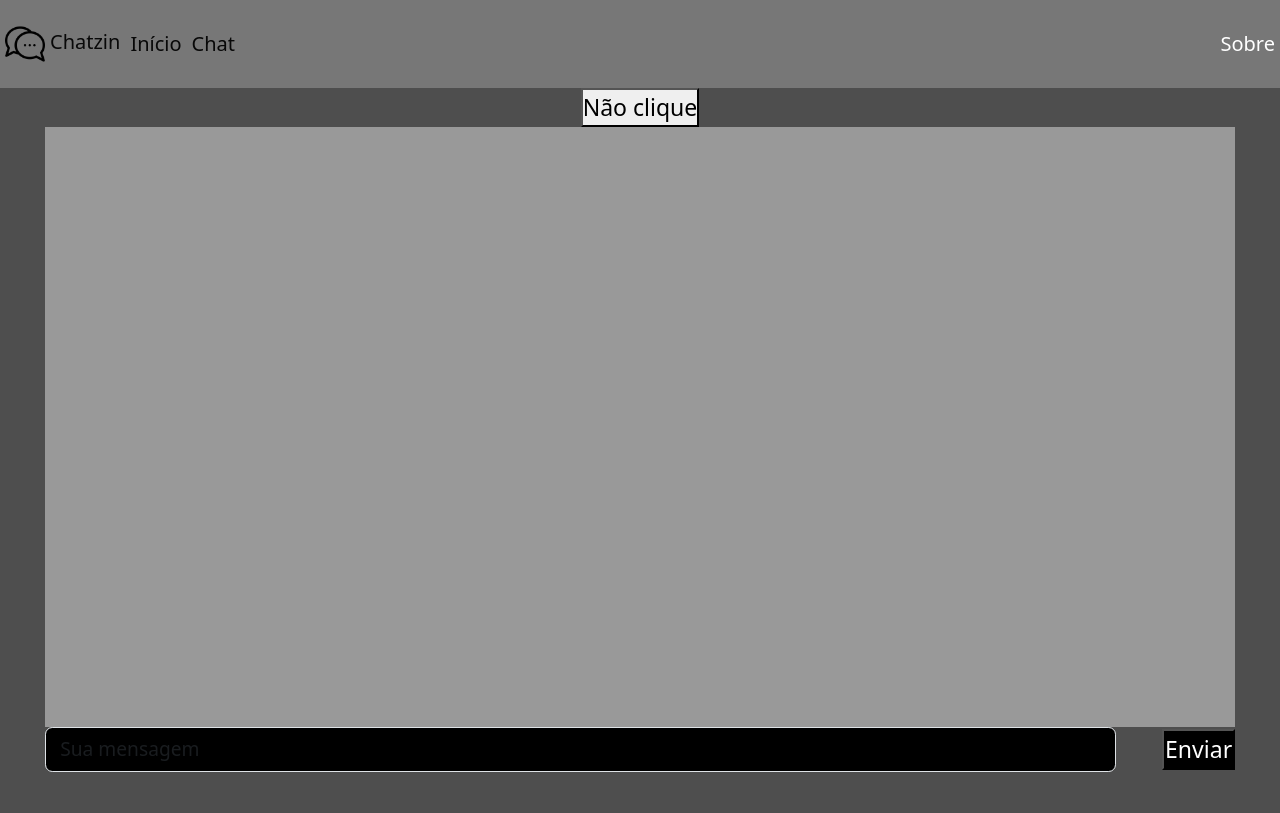
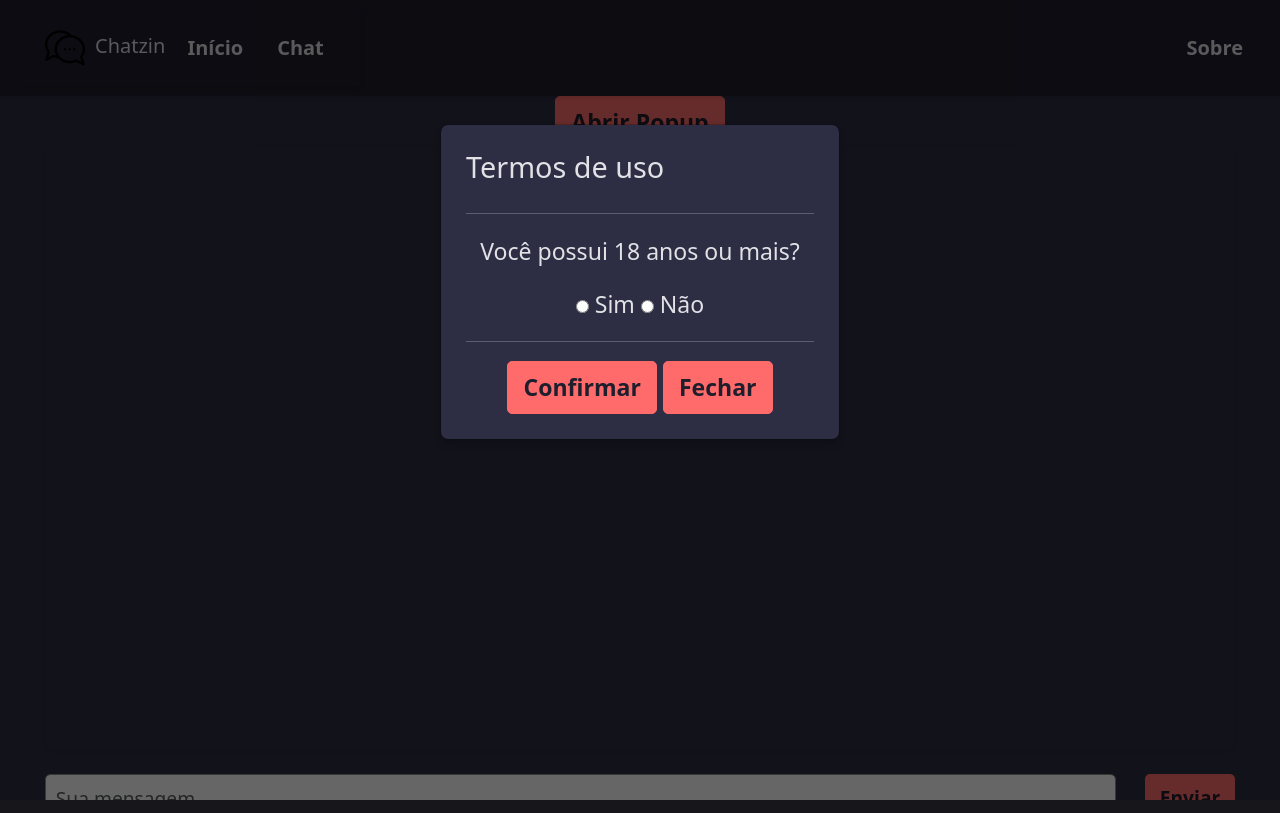
Before and after one commit to Louiexz/Site-Flask, a Flask app: page /chat/ in a window 1280 px wide. Run offline with Flask 3, Linux system fonts and the light colour scheme; some libraries are stand-ins or nearby versions.

Commit message:
Atualizando estilos

```diff
--- /dev/null
+++ b/static/Pages/Chat/css/chat.css
@@ -0,0 +1,57 @@
+#area-chat,
+#interacao {
+    width: 93vw;
+    margin: 0 auto;
+    max-width: 1200px; /* Limite máximo para melhor legibilidade em telas grandes */
+}
+
+#area-chat {
+    background-color: var(--primary-light);
+    min-height: 75vh;
+    max-height: 77vh;
+    overflow-y: auto;
+    padding: 15px;
+    border-radius: 8px;
+    box-shadow: 0 2px 8px rgba(0, 0, 0, 0.1);
+}
+
+#interacao {
+    text-align: center;
+    padding: 15px 0;
+}
+
+#mensagem, #envio {
+    position: relative;
+    margin-top: 10px;
+}
+
+#conectar {
+    position: relative;
+    top: 0;
+}
+
+#mensagem {
+    width: 90%;
+    padding: 10px;
+    font-size: 1rem;
+    border-radius: 5px;
+    border: 1px solid var(--gray);
+}
+
+#envio {
+    position: relative;
+    top: -60px;
+    float:right;
+    padding: 10px 15px;
+    font-size: 1rem;
+    cursor: pointer;
+    border-radius: 5px;
+    background-color: var(--accent);
+    color: var(--primary-dark);
+    border: none;
+    transition: background-color 0.3s ease;
+}
+
+#envio:hover {
+    background-color: var(--link-hover);
+}
--- /dev/null
+++ b/static/Pages/Chat/css/chatStyle.css
@@ -0,0 +1,2 @@
+@import url('chat.css');
+@import url('modal.css');
--- /dev/null
+++ b/static/Pages/Chat/css/modal.css
@@ -0,0 +1,41 @@
+.buttons {
+    background-color: var(--accent);
+    color: var(--primary-dark);
+    border: 1px solid var(--accent);
+    padding: 8px 15px;
+    border-radius: 5px;
+    font-weight: bold;
+    cursor: pointer;
+    transition: background-color 0.3s ease, color 0.3s ease;
+}
+
+.buttons:hover {
+    background-color: var(--link-hover);
+    color: var(--text-light);
+    border: 1px solid var(--link-hover);
+}
+
+/* Estilos do modal */
+.modal {
+    display: none; /* Oculta o modal por padrão */
+    position: fixed;
+    z-index: 1;
+    left: 0;
+    top: 0;
+    width: 100%;
+    height: 100%;
+    overflow: auto;
+    background-color: rgba(0, 0, 0, 0.6); /* Fundo escurecido para foco no modal */
+    padding-top: 60px;
+}
+
+.modal-content {
+    background-color: var(--primary-light);
+    margin: 5% auto;
+    padding: 25px;
+    border-radius: 8px;
+    box-shadow: 0 4px 10px rgba(0, 0, 0, 0.2);
+    width: 90%;
+    max-width: 400px;
+    color: var(--text-light);
+}
--- /dev/null
+++ b/static/Pages/Chat/js/index.js
@@ -0,0 +1,48 @@
+import Socket from './socket.js'
+
+document.addEventListener('DOMContentLoaded', () => {
+    // Obtenha o modal
+    const modal = document.getElementById("myModal");
+    // Obtenha o link que abre o modal
+    const openPopup = document.getElementById("open-popup");
+    // Obtenha o botão de fechar
+    const fecharBtn = document.getElementById("fechar");
+    // Obtenha o botão de confirmar
+    const confirmarBtn = document.getElementById("confirmar");
+
+    const socket = new Socket(); // Instancia a classe Socket
+
+    openPopup.onclick = (event) => {
+        event.preventDefault(); // Impede a ação padrão do link
+        modal.style.display = "block"; // Use this.modal para se referir ao modal
+    }
+    openPopup.click()
+
+    // Quando o usuário clicar no botão de fechar, feche o modal
+    fecharBtn.onclick = function() {
+        modal.style.display = "none";
+    }
+
+    // Quando o usuário clicar em confirmar
+    confirmarBtn.onclick = function() {
+        const selectedValue = document.querySelector('input[name="termo"]:checked');
+
+        if (selectedValue) { // Verifique se uma opção foi selecionada
+            if (selectedValue.value === 'sim') {
+                openPopup.style.display = "none";
+                socket.conectar();
+                console.log(selectedValue.value)
+            }
+        } else {
+            alert("Por favor, selecione uma opção.");
+        }
+        modal.style.display = "none"; // Fecha o modal
+    }
+
+    // Fechar o modal se o usuário clicar fora dele
+    window.onclick = function(event) {
+        if (event.target == modal) {
+            modal.style.display = "none";
+        }
+    }
+});
--- a/static/css/chat.css
+++ /dev/null
@@ -1,37 +0,0 @@
-#area-chat,
-#interacao {
-    min-width: 93vw;
-}
-
-#area-chat {
-    background-color: var(--light-gray);
-    min-height: 75dvh;
-    overflow: auto;
-    max-height: 77dvh;
-}
-
-#interacao {
-    text-align: center;
-}
-
-#mensagem,
-#envio {
-    position: relative;
-    background-color: black;
-    color: white;
-}
-
-#conectar {
-    position: relative;
-    top: 0px;
-}
-
-#mensagem {
-    width: 90%
-}
-
-#envio {
-    top: -43px;
-    float: right;
-    padding: 1px
-}
--- /dev/null
+++ b/static/css/footer.css
@@ -0,0 +1,24 @@
+footer {
+    background-color: var(--primary-dark);
+    color: var(--text-light);
+    padding: 20px 0;
+    text-align: center;
+    font-size: 0.9rem;
+    box-shadow: 0 -2px 4px rgba(0, 0, 0, 0.1);
+    width: 100%;
+}
+.icons {
+    display: flex;
+    flex-direction: row;
+    align-items: center;
+    justify-content: center;
+    gap: 25px
+}
+.icon {
+    max-width: 50px;
+    object-fit: contain;
+    aspect-ratio: 1/2;
+}
+.icon:hover {
+    transform: scale(1.3);
+}
--- a/static/css/global.css
+++ b/static/css/global.css
@@ -4,35 +4,47 @@
     box-sizing: border-box;
     font-size: max(100%, 1.2rem);
 }
+
 :root {
-    --black: #080808;
-	--light-black: #4e4e4e;
-	--white: #fff;
-    --gray: #777;
-    --light-gray: #999
+    --primary-dark: #1E1E2C;
+    --primary-light: #2D2D44;
+    --accent: #FF6B6B;
+    --text-light: #E1E1E6;
+    --text-dark: #333333;
+    --gray: #8C8C8E;
+    --link-hover: #FFD93D;
 }
+
 main {
-    background-color: var(--light-black);
+    background-color: var(--primary-light);
     min-height: 90vh;
     display: flex;
     flex-direction: column;
     align-items: center;
 }
+
 .home, .about {
     justify-content: space-evenly;
 }
+
 a {
     text-decoration: none;
     display: block;
     clear: both;
-    color: var(--light-gray)
+    color: var(--text-light);
 }
+
+a:hover {
+    color: var(--link-hover);
+}
+
 .nav-link, .nav-link-active, .conversar, .conversar:hover, .nav-brand {
     margin: 5px;
     font-size: 20px;
-    color: var(--black);
+    color: var(--text-light);
 }
+
 h1, p {
-    color: var(--black);
+    color: var(--text-light);
     text-align: center;
 }
--- a/static/css/navbar.css
+++ b/static/css/navbar.css
@@ -1,10 +1,27 @@
 .navbar {
-    background-color: var(--gray)
+    background-color: var(--primary-dark);
+    padding: 10px 20px;
+    display: flex;
+    align-items: center;
+    justify-content: space-between;
+    box-shadow: 0 2px 4px rgba(0, 0, 0, 0.1);
 }
+
 #brand-img {
     width: 40px;
-    margin-right: 5px
+    margin-right: 10px;
+    border-radius: 5px;
 }
+
+.nav-link, .nav-link-active {
+    color: var(--text-light);
+    padding: 8px 12px;
+    font-weight: bold;
+    transition: color 0.3s ease, background-color 0.3s ease;
+    border-radius: 5px;
+}
+
 .nav-link:hover, .nav-link-active {
-    color: var(--white)
+    color: var(--primary-dark);
+    background-color: var(--link-hover);
 }
--- a/static/css/style.css
+++ b/static/css/style.css
@@ -3,3 +3,4 @@
 @import "home.css";
 @import "chat.css";
 @import "about.css";
+@import "footer.css";
--- a/templates/about.html
+++ b/templates/about.html
@@ -4,7 +4,7 @@
 
 {% block main %}
     <main class="about">
-        <h1>Um pouco sobre o site:</h1>
+        <h1>Sobre o site</h1>
         <p>Expirado no site e app de chat anônimo:<a href="//www.appconversinha.com">Conversinha</a></p>
         <p>Criado por:<a href="//www.instagram.com/le_luiz_">Luiz Augusto</a></p>
     </main>
--- a/templates/base.html
+++ b/templates/base.html
@@ -3,6 +3,7 @@
     <head>
         <meta charset=UTF-8>
         <meta name="viewport" content="width=device-width, initial-scale=1">
+        <link rel="icon" type="image/png" href="{{url_for('static', filename='img/bubble-chat.png')}}" />
 
         <title>Chatzin - {% block title %}{% endblock %}</title>
 
@@ -11,6 +12,7 @@
 
         <!-- Custom CSS -->
         <link rel="stylesheet" href="{{url_for('static', filename='css/style.css')}}">
+        {% block links %}{% endblock %}
     </head>
     <body>
         <nav class="navbar chat">
@@ -20,12 +22,23 @@
                 <a class="nav-link" href="/">Início</a>
                 <a class=nav-link href="/chat">Chat</a>
             </div>
-            <a class=nav-link-active href="/about">Sobre</a>
+            <a class=nav-link href="/about">Sobre</a>
         </nav>
         {% block main %}{% endblock %}
-        <!-- jQuery Slim, Popper.js, Bootstrap JS -->
-        <script src="//code.jquery.com/jquery-3.2.1.slim.min.js" integrity="sha384-KJ3o2DKtIkvYIK3UENzmM7KCkRr/rE9/Qpg6aAZGJwFDMVNA/GpGFF93hXpG5KkN" crossorigin="anonymous"></script>
+        <footer id="contato">
+            <h3>Contato</h3>
+            <div class="icons">
+                <a href="https://www.linkedin.com/in/lux-lima">
+                <img class="icon linke" src="{{url_for('static', filename='img/icon/linkedin-icon.png')}}"></a>
+                <a href="https://instagram.com/le_luiz_?igshid=MzRlODBiNWFlZA==>">
+                <img class="icon insta" src="{{url_for('static', filename='img/icon/instagram-icon.png')}}"></a>
+                <a href="https://github.com/Louiexz">
+                <img class="icon github" src="{{url_for('static', filename='img/icon/github-mark.png')}}"></a>
+            </div>
+        </footer>
+    </body>
+    <!-- jQuery Slim, Popper.js, Bootstrap JS -->
+    <script src="//code.jquery.com/jquery-3.2.1.slim.min.js" integrity="sha384-KJ3o2DKtIkvYIK3UENzmM7KCkRr/rE9/Qpg6aAZGJwFDMVNA/GpGFF93hXpG5KkN" crossorigin="anonymous"></script>
 
-        {% block scripts %}{% endblock %}
-    </body>
+    {% block scripts %}{% endblock %}
 </html>
--- a/templates/chat.html
+++ b/templates/chat.html
@@ -2,15 +2,37 @@
 
 {% block title %}Converse{% endblock %}
 
+{% block links %}
+    <link rel="stylesheet" href="{{url_for('static', filename='Pages/Chat/css/chatStyle.css')}}">
+{% endblock %}
+
 {% block main %}
     <main id="chat">
-        <button id="conectar">Não clique</button>
+        <a href="#" id="open-popup" class="buttons">Abrir Popup</a>
+        <div id="myModal" class="modal">
+            <div class="modal-content">
+                <h4>Termos de uso</h4>
+                <hr>
+                <p>Você possui 18 anos ou mais?</p>
+                <form id="termos" align="center">
+                    <label>
+                        <input type="radio" name="termo" value="sim"> Sim
+                    </label>
+                    <label>
+                        <input type="radio" name="termo" value="não"> Não
+                    </label><br>
+                    <hr>
+                    <button type="button" class="buttons" id="confirmar">Confirmar</button>
+                    <button type="button" class="buttons" id="fechar">Fechar</button>
+                </form>
+            </div>
+        </div>
         <div id="area-chat">
             <!-- Aqui serão exibidas as mensagens do chat -->
         </div>
         <div id="interacao">
             <input class="form-control" type="text" id="mensagem" placeholder="Sua mensagem">
-            <button id="envio">Enviar</button>
+            <button id="envio" class="buttons">Enviar</button>
         </div>
     </main>
 {% endblock %}
@@ -20,5 +42,6 @@
     <script src="//cdnjs.cloudflare.com/ajax/libs/socket.io/4.1.3/socket.io.js"></script>
 
     <!-- Custom JavaScript -->
-    <script src="{{url_for('static', filename='js/script.js')}}"></script>
+    <script type="module" src="{{url_for('static', filename='Pages/Chat/js/index.js')}}">
+    </script>
 {% endblock %}
```
Also changed, not shown: static/Pages/Chat/js/socket.js (added, +74 -0 lines), static/css/home.css (+41 -10 lines), static/js/script.js (deleted, +0 -80 lines), static/css/about.css (deleted), static/img/icon/github-mark.png (added), static/img/icon/instagram-icon.png (added), static/img/icon/linkedin-icon.png (added).
